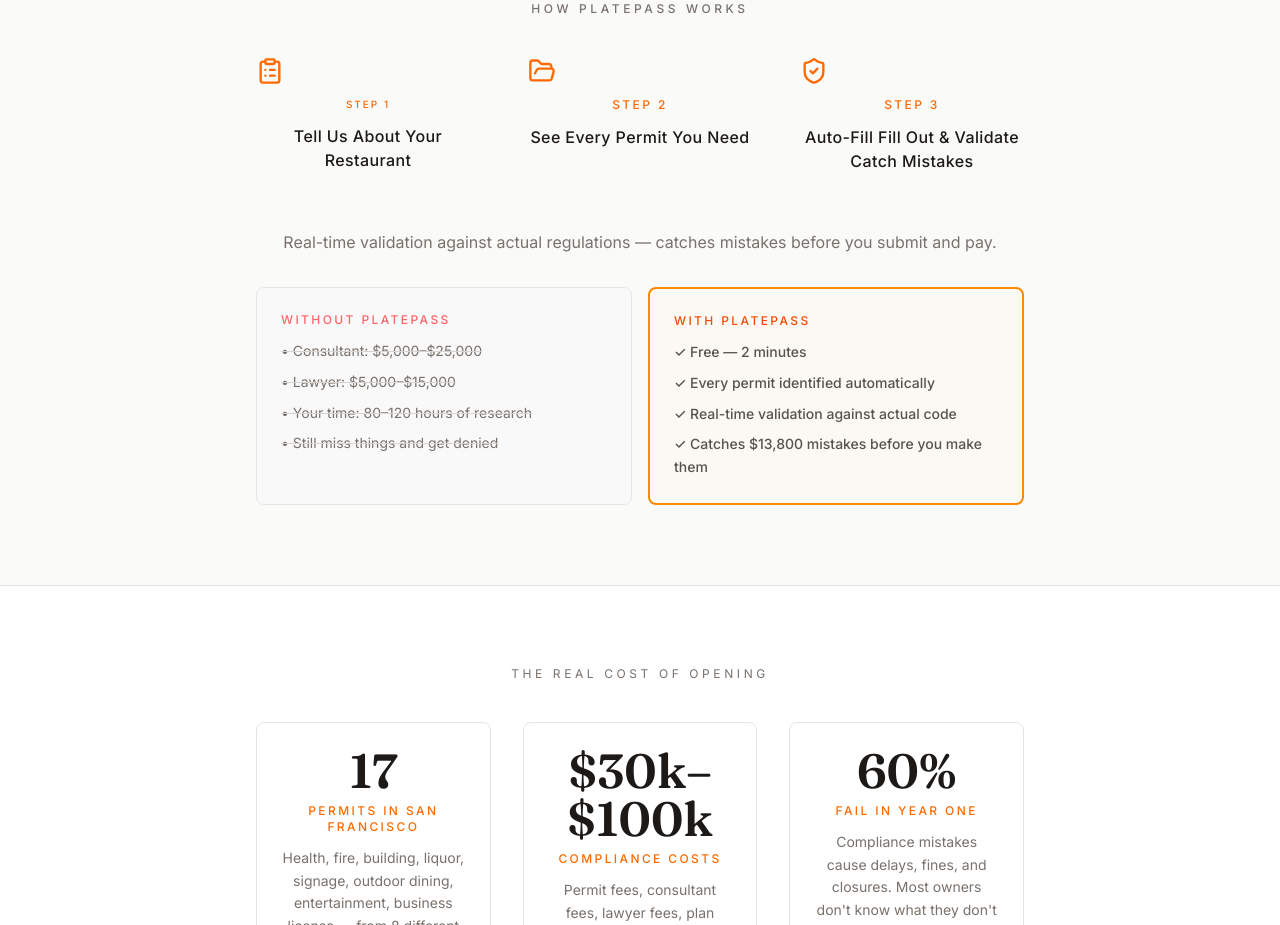
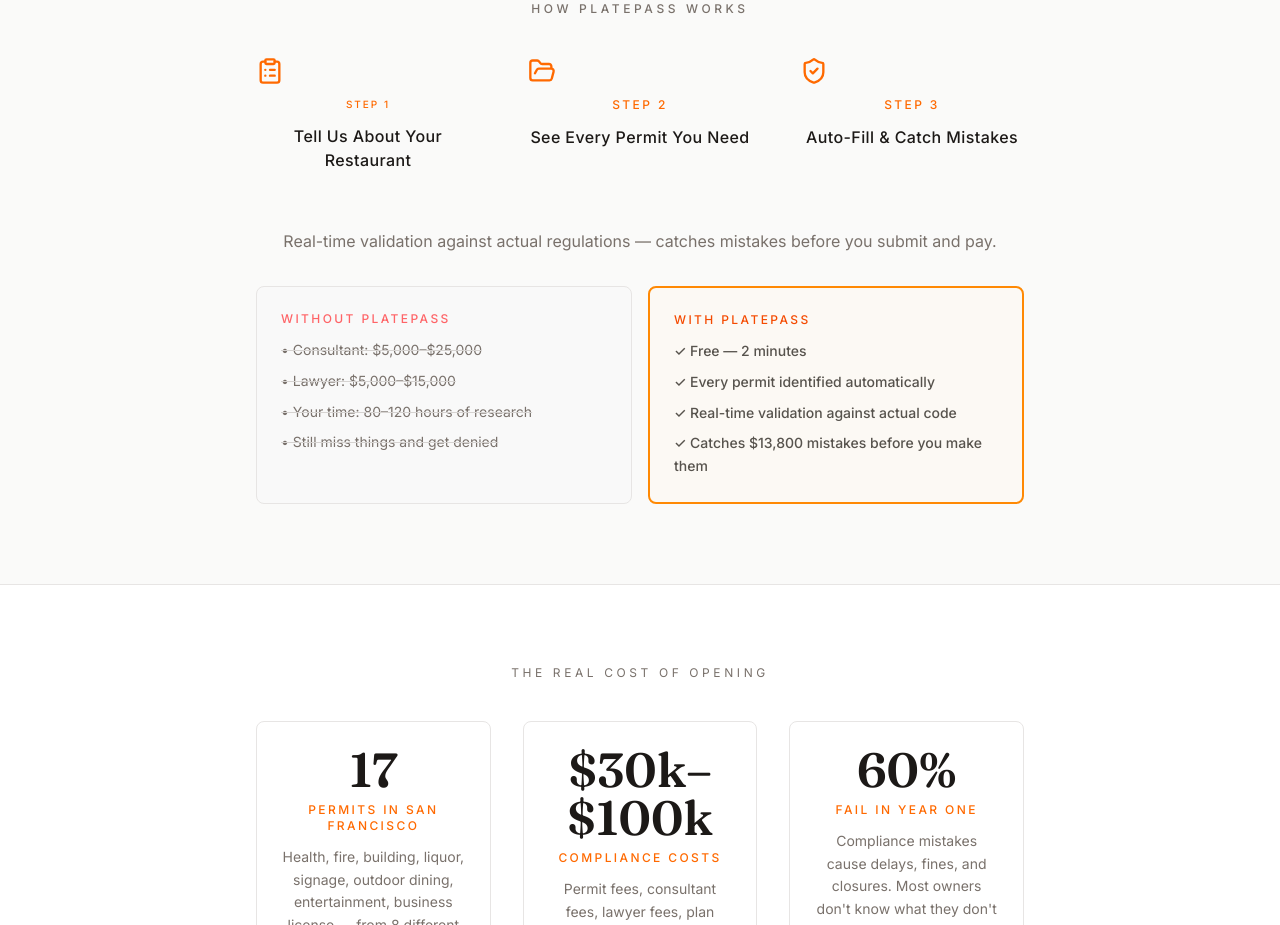
Before and after one commit to ariacnx/platepass, a React (Vite) app: page / in a window 1280 px wide. Shown: the part 880-1805 px from the top of the page. Built offline with nearby package versions, Linux system fonts and the light colour scheme.

Commit message:
fix: step 3 title

```diff
--- a/src/components/Landing.jsx
+++ b/src/components/Landing.jsx
@@ -101,7 +101,7 @@
             <div>
               <div className="mb-3 text-orange-500"><ShieldCheck size={28} /></div>
               <div className="text-xs text-orange-500 uppercase tracking-[0.2em] mb-3 font-medium">Step 3</div>
-              <div className="text-base font-medium text-stone-900 mb-2 tracking-wide">Auto-Fill Fill Out & Validate Catch Mistakes</div>
+              <div className="text-base font-medium text-stone-900 mb-2 tracking-wide">Auto-Fill & Catch Mistakes</div>
               <div className="text-sm text-stone-500 leading-relaxed">
               </div>
             </div>
```
